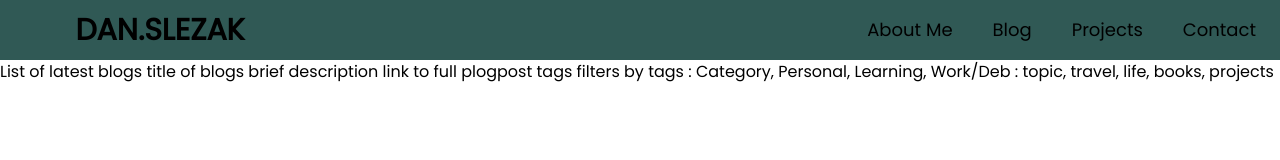
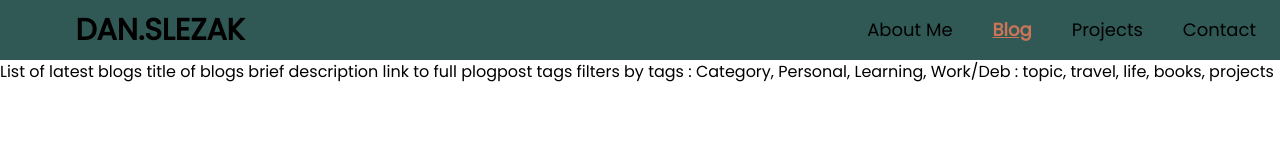
Before and after one commit to d-slezak/DanielSlezak, a Next.js app in the folder blog/: page /blog/Blog in a window 1280 px wide. Shown: the top 160 px of the page. Built offline with nearby package versions, Linux system fonts and the light colour scheme.

Commit message:
add color to active navItem

```diff
--- a/blog/src/components/nav/NavItem.js
+++ b/blog/src/components/nav/NavItem.js
@@ -1,9 +1,15 @@
 import Link from "next/link"
 
+import { useRouter } from "next/router"
+
 export default function NavItem({title, link}) {
+
+    const router = useRouter();
+    const currentRoute = router.pathname;
+
     return (
         <div className="text-lg hover:text-primary-accent hover:underline">
-            <Link href={(link ? link : '/')}>{title}</Link>
+            <Link href={(link ? link : '/')} className={currentRoute === link ? "font-extrabold text-secondary-accent underline" : null}>{title}</Link>
         </div>
     )
 }
```
